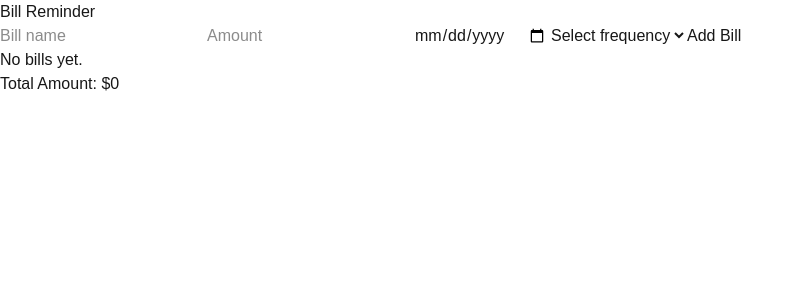
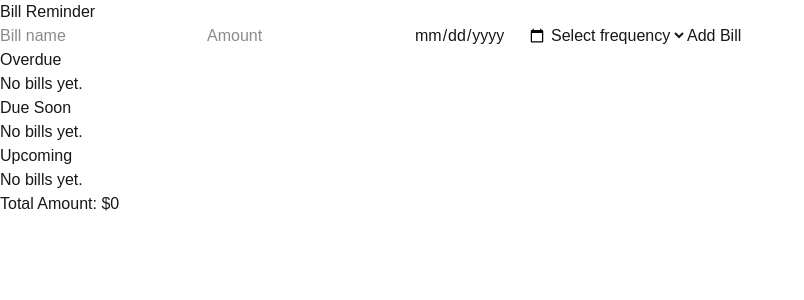
Before and after one commit to maobetsy/bill-reminder-app, a Next.js app: page / in a window 1280 px wide. Shown: the top 300 px of the page, without its empty margins (0-804 px from the left). Built offline with nearby package versions, Linux system fonts and the light colour scheme.

Commit message:
sorting and grouping bills

```diff
--- a/src/app/page.tsx
+++ b/src/app/page.tsx
@@ -6,17 +6,21 @@ import Header from "@/components/Header";
 import BillForm from "@/components/BillForm";
 import BillList from "@/components/BillList";
 
+const normaliseDate = (date) => {
+  const d = new Date(date);
+
+  d.setHours(0, 0, 0, 0);
+
+  return d;
+};
+
 function pluralise(count, singular, plural = `${singular}s`) {
   return count === 1 ? singular : plural;
 }
 
 function getDueDateStatus(dueDate) {
-  // Normalize both dates to midnight to compare just the calendar day
-  const today = new Date();
-  today.setHours(0, 0, 0, 0);
-
-  const due = new Date(dueDate);
-  due.setHours(0, 0, 0, 0);
+  const today = normaliseDate(new Date());
+  const due = normaliseDate(dueDate);
 
   const msPerDay = 1000 * 60 * 60 * 24;
   const diffInDays = Math.round((due - today) / msPerDay);
@@ -27,6 +31,24 @@ function getDueDateStatus(dueDate) {
   const overdueDays = Math.abs(diffInDays);
   return `Overdue by ${overdueDays} ${pluralise(overdueDays, "day")}`;
 }
+
+const getBillStatus = (dueDate) => {
+  const today = normaliseDate(new Date());
+  const due = normaliseDate(dueDate);
+
+  const difference =
+    (due - today) / (1000 * 60 * 60 * 24);
+
+  if (difference < 0) {
+    return "overdue";
+  }
+
+  if (difference <= 3) {
+    return "dueSoon";
+  }
+
+  return "upcoming";
+};
 
 export default function Home() {
   const [bills, setBills] = useState([]);
@@ -39,6 +61,22 @@ export default function Home() {
 
     setBills((prevBills) => [...prevBills, newBill]);
   };
+
+  const orderedBills = [...bills].sort(
+    (a, b) => new Date(a.nextDueDate) - new Date(b.nextDueDate)
+  );
+
+  const groupedBills = {
+    overdue: [],
+    dueSoon: [],
+    upcoming: [],
+  };
+
+  orderedBills.forEach((bill) => {
+    const status = getBillStatus(bill.nextDueDate);
+
+    groupedBills[status].push(bill);
+  });
 
   const totalAmount = bills.reduce((sum, bill) => {
     return sum + Number(bill.amount);
@@ -98,7 +136,30 @@ export default function Home() {
     <main>
       <Header />
       <BillForm addBill={addBill} />
-      <BillList bills={bills} onMarkPaid={markAsPaid} deleteBill={deleteBill} getDueDateStatus={getDueDateStatus} />
+      {/* <BillList bills={orderedBills} onMarkPaid={markAsPaid} deleteBill={deleteBill} getDueDateStatus={getDueDateStatus} /> */}
+      <h2>Overdue</h2>
+      <BillList
+        bills={groupedBills.overdue}
+        onMarkPaid={markAsPaid}
+        deleteBill={deleteBill}
+        getDueDateStatus={getDueDateStatus}
+      />
+
+      <h2>Due Soon</h2>
+      <BillList
+        bills={groupedBills.dueSoon}
+        onMarkPaid={markAsPaid}
+        deleteBill={deleteBill}
+        getDueDateStatus={getDueDateStatus}
+      />
+
+      <h2>Upcoming</h2>
+      <BillList
+        bills={groupedBills.upcoming}
+        onMarkPaid={markAsPaid}
+        deleteBill={deleteBill}
+        getDueDateStatus={getDueDateStatus}
+      />
       <p>Total Amount: ${totalAmount}</p>
     </main>
   );
```
